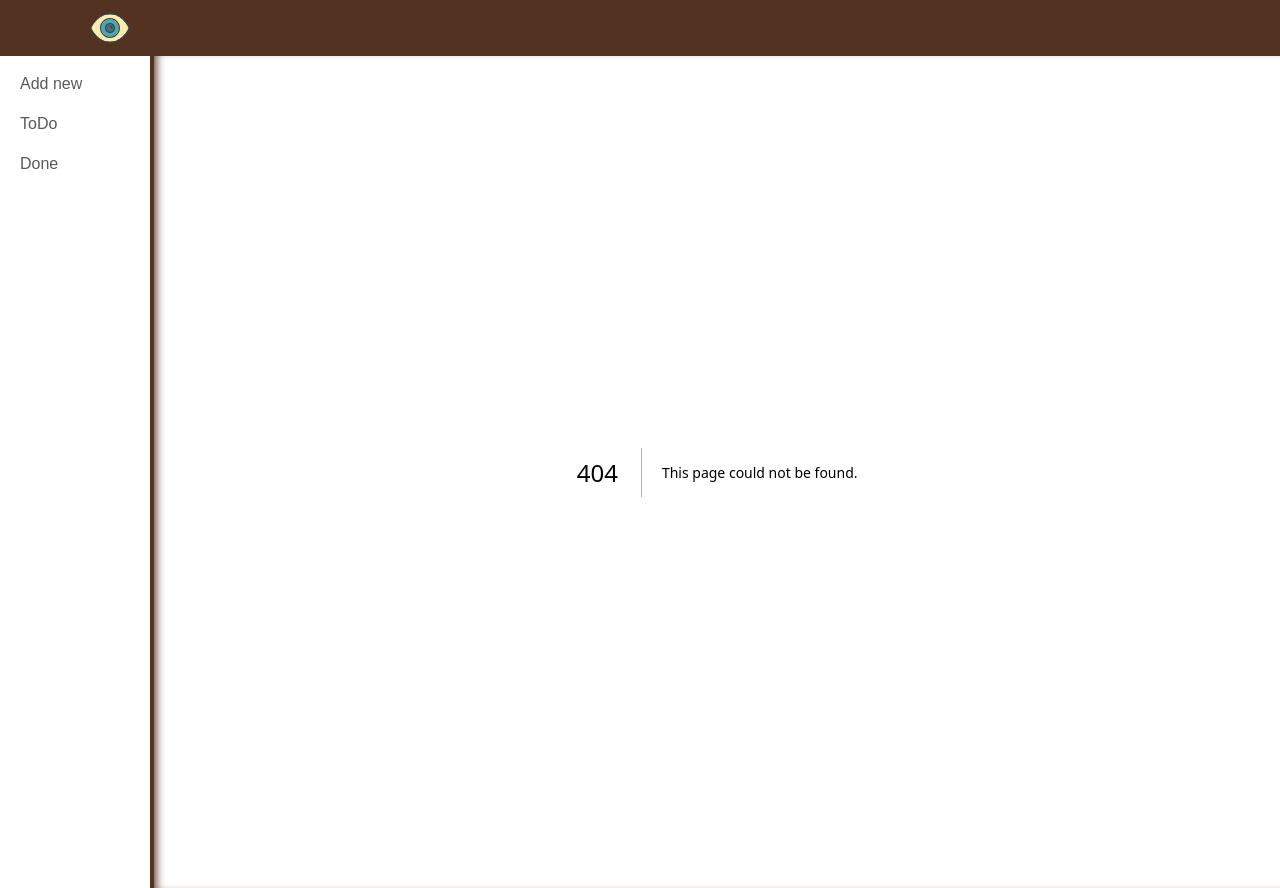
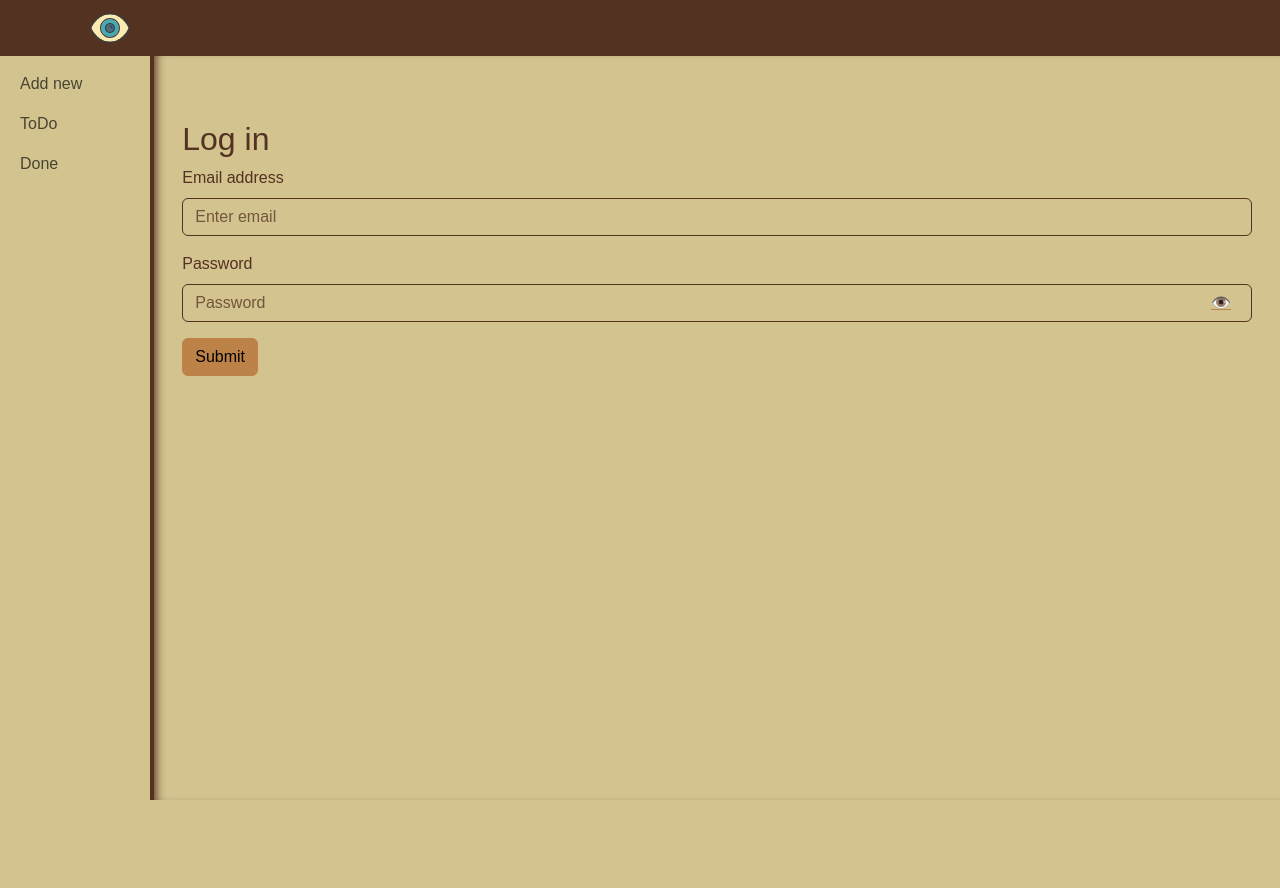
Before and after one commit to asimo-git/TODO-app, a Next.js app: page /login in a window 1280 px wide. Before the commit this address had no page. After the commit the page ends 800 px from the top, so only its background shows below. Built offline with nearby package versions, Linux system fonts and the light colour scheme; no server answers.

Commit message:
feat: implement firebase authentification

```diff
--- /dev/null
+++ b/app/components/AuthentificationForm.tsx
@@ -0,0 +1,88 @@
+"use client";
+import { useState } from "react";
+import { Alert, Button, Container, Form } from "react-bootstrap";
+import { auth } from "../services/firebase";
+import {
+  createUserWithEmailAndPassword,
+  signInWithEmailAndPassword,
+} from "firebase/auth";
+import { useRouter } from "next/navigation";
+import { FirebaseError } from "firebase/app";
+
+export default function AuthentificationForm({
+  type,
+}: {
+  type: "login" | "register";
+}) {
+  const router = useRouter();
+  const [email, setEmail] = useState("");
+  const [password, setPassword] = useState("");
+  const [showPassword, setShowPassword] = useState(false);
+  const [error, setError] = useState<string | null>(null);
+
+  const handleSubmit = async (event: React.FormEvent<HTMLFormElement>) => {
+    event.preventDefault();
+    try {
+      if (type === "login") {
+        await signInWithEmailAndPassword(auth, email, password);
+        router.push("/");
+      } else {
+        await createUserWithEmailAndPassword(auth, email, password);
+        router.push("/");
+      }
+    } catch (error) {
+      if (error instanceof FirebaseError) {
+        // TODO - add error messages
+        setError(error.code);
+      } else {
+        setError("unknown error, please try again later");
+      }
+    }
+  };
+
+  return (
+    <Container className="mt-5">
+      <h2>{type === "login" ? "Log in" : "Register"}</h2>
+      {error && <Alert variant="danger">{error}</Alert>}
+      <Form onSubmit={handleSubmit}>
+        <Form.Group controlId="formBasicEmail" className="mb-3">
+          <Form.Label>Email address</Form.Label>
+          <Form.Control
+            type="email"
+            placeholder="Enter email"
+            value={email}
+            onChange={(e) => setEmail(e.target.value)}
+            required
+          />
+        </Form.Group>
+
+        <Form.Group
+          controlId="formBasicPassword"
+          className="mb-3 position-relative"
+        >
+          <Form.Label>Password</Form.Label>
+          <Form.Control
+            type={showPassword ? "text" : "password"}
+            placeholder="Password"
+            value={password}
+            onChange={(e) => setPassword(e.target.value)}
+            required
+          />
+
+          <Button
+            variant="link"
+            style={{ marginTop: "2rem" }}
+            className="position-absolute top-0 end-0 me-2"
+            onClick={() => setShowPassword(!showPassword)}
+          >
+            {showPassword ? "🙈" : "👁️"}
+          </Button>
+        </Form.Group>
+
+        <Button variant="primary" type="submit">
+          Submit
+        </Button>
+      </Form>
+    </Container>
+  );
+}
--- a/app/components/Header.tsx
+++ b/app/components/Header.tsx
@@ -1,12 +1,19 @@
-import { Container } from "react-bootstrap";
+"use client";
+import { Button, Container } from "react-bootstrap";
+import { useAuth } from "../utils/hooks";
+import { auth } from "../services/firebase";
+import { signOut } from "firebase/auth";
 
 export default function Header() {
+  const { user } = useAuth();
+
   return (
     <header>
       <Container className="d-flex justify-content-between align-items-center">
         <a href="/" className="m-2">
           <img src="/eye-svgrepo-com.svg" alt="Logo" width="40" height="40" />
         </a>
+        {user && <Button onClick={() => signOut(auth)}>Log out</Button>}
       </Container>
     </header>
   );
--- /dev/null
+++ b/app/login/page.tsx
@@ -0,0 +1,5 @@
+import AuthentificationForm from "../components/AuthentificationForm";
+
+export default function Login() {
+  return <AuthentificationForm type="login" />;
+}
--- /dev/null
+++ b/app/register/page.tsx
@@ -0,0 +1,5 @@
+import AuthentificationForm from "../components/AuthentificationForm";
+
+export default function Register() {
+  return <AuthentificationForm type="register" />;
+}
--- /dev/null
+++ b/app/services/firebase.ts
@@ -0,0 +1,32 @@
+import { initializeApp } from "firebase/app";
+import { getAuth } from "firebase/auth";
+import { getFirestore } from "firebase/firestore";
+
+const firebaseConfig = {
+  apiKey: process.env.NEXT_PUBLIC_FIREBASE_API_KEY,
+  authDomain: process.env.NEXT_PUBLIC_FIREBASE_AUTH_DOMAIN,
+  projectId: process.env.NEXT_PUBLIC_FIREBASE_PROJECT_ID,
+  storageBucket: process.env.NEXT_PUBLIC_FIREBASE_STORAGE_BUCKET,
+  messagingSenderId: process.env.NEXT_PUBLIC_FIREBASE_MESSAGING_SENDER_ID,
+  appId: process.env.NEXT_PUBLIC_FIREBASE_APP_ID,
+  measurementId: process.env.NEXT_PUBLIC_FIREBASE_MEASUREMENT_ID,
+};
+
+const app = initializeApp(firebaseConfig);
+const auth = getAuth(app);
+const db = getFirestore(app);
+
+// const registerWithEmailAndPassword = async (
+//   email: string,
+//   password: string
+// ) => {
+//   const res = await createUserWithEmailAndPassword(auth, email, password);
+//   const user = res.user;
+//   await addDoc(collection(db, "users"), {
+//     uid: user.uid,
+//     authProvider: "local",
+//     email,
+//   });
+// };
+
+export { auth, db };
--- /dev/null
+++ b/app/utils/hooks.ts
@@ -0,0 +1,19 @@
+import { onAuthStateChanged, User } from "firebase/auth";
+import { useEffect, useState } from "react";
+import { auth } from "../services/firebase";
+
+export function useAuth() {
+  const [user, setUser] = useState<User | null>(null);
+  const [loading, setLoading] = useState(true);
+
+  useEffect(() => {
+    const unsubscribe = onAuthStateChanged(auth, (currentUser) => {
+      setUser(currentUser);
+      setLoading(false);
+    });
+
+    return () => unsubscribe();
+  }, []);
+
+  return { user, loading };
+}
--- a/package.json
+++ b/package.json
@@ -10,6 +10,7 @@
   },
   "dependencies": {
     "bootstrap": "^5.3.3",
+    "firebase": "^10.14.1",
     "next": "14.2.15",
     "react": "^18",
     "react-bootstrap": "^2.10.5",
```
Also changed, not shown: app/page.tsx (+21 -1 lines), 2 other files (tests, documents, lock files or other folders).
